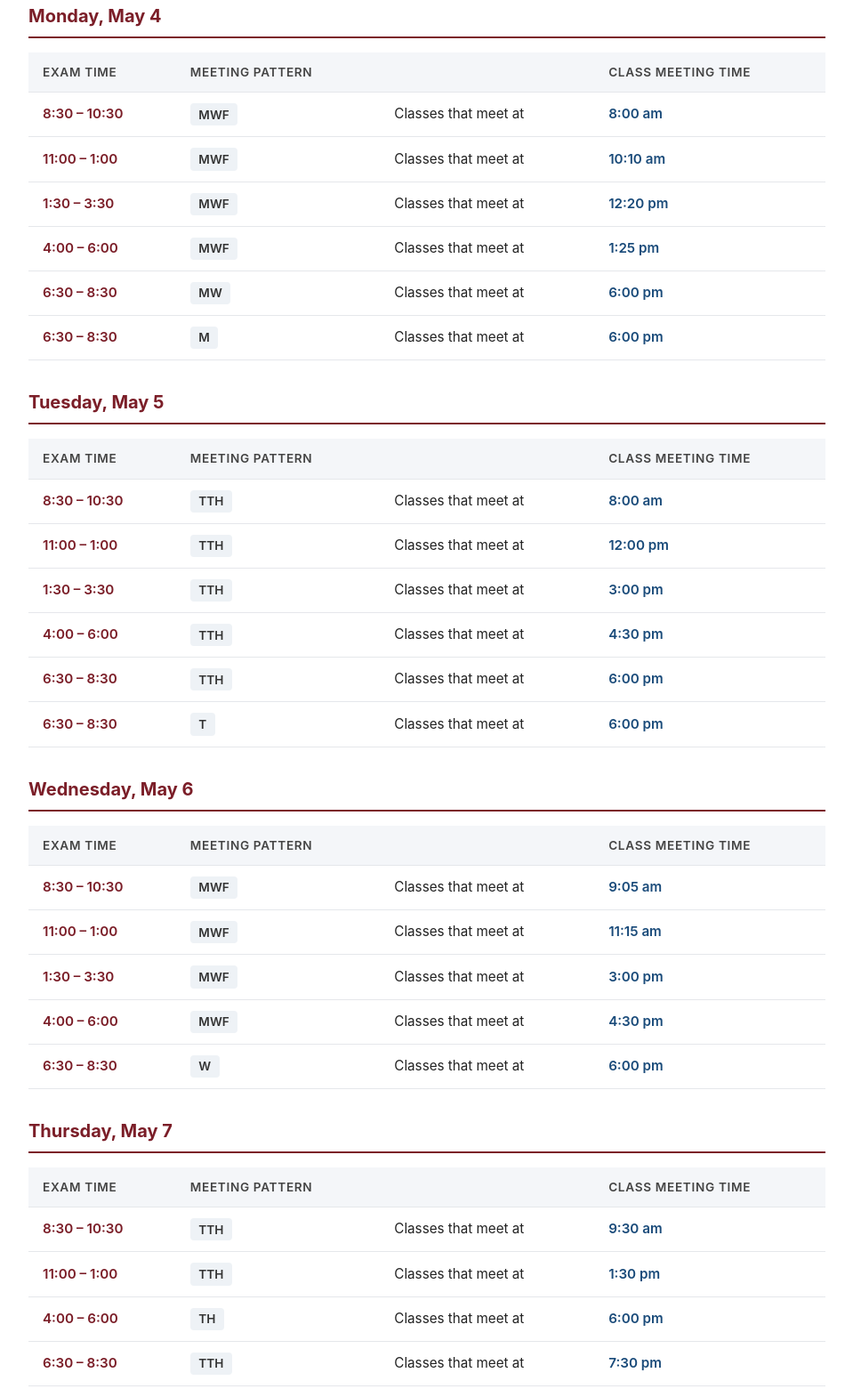
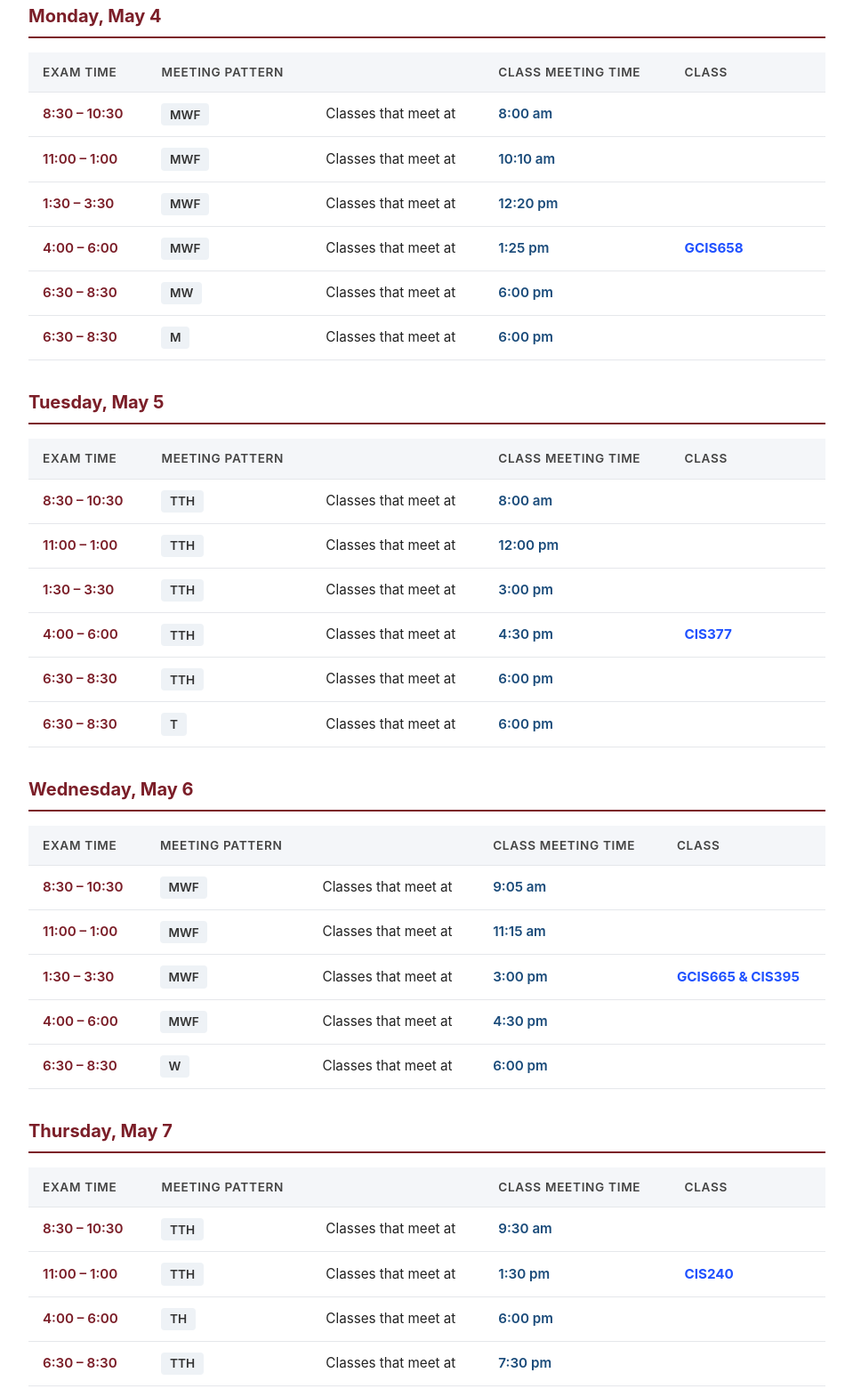
Before and after one commit to cannell001/Final-Exam, a plain HTML site: page index.html in a window 1280 px wide. Shown: the part 200-1761 px from the top of the page at 89% size, without its empty margins (160-1119 px from the left). Drawn offline with Linux system fonts and the light colour scheme.

Commit message:
Class Times

```diff
--- a/index.html
+++ b/index.html
@@ -58,6 +58,7 @@
   tbody tr:hover { background: #fafbfc; }
   .exam-time { font-weight: 600; color: #7b1e28; white-space: nowrap; }
   .class-time { font-weight: 600; color: #1a4b7a; white-space: nowrap; }
+  .class-name { color: #333; min-width: 160px; font-style: italic; }
   .pattern {
     display: inline-block;
     background: #eef2f6;
@@ -90,14 +91,14 @@
     <section class="day-section">
       <h2>Monday, May 4</h2>
       <table>
-        <thead><tr><th>Exam Time</th><th>Meeting Pattern</th><th></th><th>Class Meeting Time</th></tr></thead>
+        <thead><tr><th>Exam Time</th><th>Meeting Pattern</th><th></th><th>Class Meeting Time</th><th>Class</th></tr></thead>
         <tbody>
-          <tr><td class="exam-time">8:30 – 10:30</td><td><span class="pattern">MWF</span></td><td>Classes that meet at</td><td class="class-time">8:00 am</td></tr>
-          <tr><td class="exam-time">11:00 – 1:00</td><td><span class="pattern">MWF</span></td><td>Classes that meet at</td><td class="class-time">10:10 am</td></tr>
-          <tr><td class="exam-time">1:30 – 3:30</td><td><span class="pattern">MWF</span></td><td>Classes that meet at</td><td class="class-time">12:20 pm</td></tr>
-          <tr><td class="exam-time">4:00 – 6:00</td><td><span class="pattern">MWF</span></td><td>Classes that meet at</td><td class="class-time">1:25 pm</td></tr>
-          <tr><td class="exam-time">6:30 – 8:30</td><td><span class="pattern">MW</span></td><td>Classes that meet at</td><td class="class-time">6:00 pm</td></tr>
-          <tr><td class="exam-time">6:30 – 8:30</td><td><span class="pattern">M</span></td><td>Classes that meet at</td><td class="class-time">6:00 pm</td></tr>
+          <tr><td class="exam-time">8:30 – 10:30</td><td><span class="pattern">MWF</span></td><td>Classes that meet at</td><td class="class-time">8:00 am</td><td class="class-name"></td></tr>
+          <tr><td class="exam-time">11:00 – 1:00</td><td><span class="pattern">MWF</span></td><td>Classes that meet at</td><td class="class-time">10:10 am</td><td class="class-name"></td></tr>
+          <tr><td class="exam-time">1:30 – 3:30</td><td><span class="pattern">MWF</span></td><td>Classes that meet at</td><td class="class-time">12:20 pm</td><td class="class-name"></td></tr>
+          <tr><td class="exam-time">4:00 – 6:00</td><td><span class="pattern">MWF</span></td><td>Classes that meet at</td><td class="class-time">1:25 pm</td><td class="class-name" style="color:#1F51FF;font-weight:700;font-style:normal;">GCIS658</td></tr>
+          <tr><td class="exam-time">6:30 – 8:30</td><td><span class="pattern">MW</span></td><td>Classes that meet at</td><td class="class-time">6:00 pm</td><td class="class-name"></td></tr>
+          <tr><td class="exam-time">6:30 – 8:30</td><td><span class="pattern">M</span></td><td>Classes that meet at</td><td class="class-time">6:00 pm</td><td class="class-name"></td></tr>
         </tbody>
       </table>
     </section>
@@ -105,14 +106,14 @@
     <section class="day-section">
       <h2>Tuesday, May 5</h2>
       <table>
-        <thead><tr><th>Exam Time</th><th>Meeting Pattern</th><th></th><th>Class Meeting Time</th></tr></thead>
+        <thead><tr><th>Exam Time</th><th>Meeting Pattern</th><th></th><th>Class Meeting Time</th><th>Class</th></tr></thead>
         <tbody>
-          <tr><td class="exam-time">8:30 – 10:30</td><td><span class="pattern">TTH</span></td><td>Classes that meet at</td><td class="class-time">8:00 am</td></tr>
-          <tr><td class="exam-time">11:00 – 1:00</td><td><span class="pattern">TTH</span></td><td>Classes that meet at</td><td class="class-time">12:00 pm</td></tr>
-          <tr><td class="exam-time">1:30 – 3:30</td><td><span class="pattern">TTH</span></td><td>Classes that meet at</td><td class="class-time">3:00 pm</td></tr>
-          <tr><td class="exam-time">4:00 – 6:00</td><td><span class="pattern">TTH</span></td><td>Classes that meet at</td><td class="class-time">4:30 pm</td></tr>
-          <tr><td class="exam-time">6:30 – 8:30</td><td><span class="pattern">TTH</span></td><td>Classes that meet at</td><td class="class-time">6:00 pm</td></tr>
-          <tr><td class="exam-time">6:30 – 8:30</td><td><span class="pattern">T</span></td><td>Classes that meet at</td><td class="class-time">6:00 pm</td></tr>
+          <tr><td class="exam-time">8:30 – 10:30</td><td><span class="pattern">TTH</span></td><td>Classes that meet at</td><td class="class-time">8:00 am</td><td class="class-name"></td></tr>
+          <tr><td class="exam-time">11:00 – 1:00</td><td><span class="pattern">TTH</span></td><td>Classes that meet at</td><td class="class-time">12:00 pm</td><td class="class-name"></td></tr>
+          <tr><td class="exam-time">1:30 – 3:30</td><td><span class="pattern">TTH</span></td><td>Classes that meet at</td><td class="class-time">3:00 pm</td><td class="class-name"></td></tr>
+          <tr><td class="exam-time">4:00 – 6:00</td><td><span class="pattern">TTH</span></td><td>Classes that meet at</td><td class="class-time">4:30 pm</td><td class="class-name" style="color:#1F51FF;font-weight:700;font-style:normal;">CIS377</td></tr>
+          <tr><td class="exam-time">6:30 – 8:30</td><td><span class="pattern">TTH</span></td><td>Classes that meet at</td><td class="class-time">6:00 pm</td><td class="class-name"></td></tr>
+          <tr><td class="exam-time">6:30 – 8:30</td><td><span class="pattern">T</span></td><td>Classes that meet at</td><td class="class-time">6:00 pm</td><td class="class-name"></td></tr>
         </tbody>
       </table>
     </section>
@@ -120,13 +121,13 @@
     <section class="day-section">
       <h2>Wednesday, May 6</h2>
       <table>
-        <thead><tr><th>Exam Time</th><th>Meeting Pattern</th><th></th><th>Class Meeting Time</th></tr></thead>
+        <thead><tr><th>Exam Time</th><th>Meeting Pattern</th><th></th><th>Class Meeting Time</th><th>Class</th></tr></thead>
         <tbody>
-          <tr><td class="exam-time">8:30 – 10:30</td><td><span class="pattern">MWF</span></td><td>Classes that meet at</td><td class="class-time">9:05 am</td></tr>
-          <tr><td class="exam-time">11:00 – 1:00</td><td><span class="pattern">MWF</span></td><td>Classes that meet at</td><td class="class-time">11:15 am</td></tr>
-          <tr><td class="exam-time">1:30 – 3:30</td><td><span class="pattern">MWF</span></td><td>Classes that meet at</td><td class="class-time">3:00 pm</td></tr>
-          <tr><td class="exam-time">4:00 – 6:00</td><td><span class="pattern">MWF</span></td><td>Classes that meet at</td><td class="class-time">4:30 pm</td></tr>
-          <tr><td class="exam-time">6:30 – 8:30</td><td><span class="pattern">W</span></td><td>Classes that meet at</td><td class="class-time">6:00 pm</td></tr>
+          <tr><td class="exam-time">8:30 – 10:30</td><td><span class="pattern">MWF</span></td><td>Classes that meet at</td><td class="class-time">9:05 am</td><td class="class-name"></td></tr>
+          <tr><td class="exam-time">11:00 – 1:00</td><td><span class="pattern">MWF</span></td><td>Classes that meet at</td><td class="class-time">11:15 am</td><td class="class-name"></td></tr>
+          <tr><td class="exam-time">1:30 – 3:30</td><td><span class="pattern">MWF</span></td><td>Classes that meet at</td><td class="class-time">3:00 pm</td><td class="class-name" style="color:#1F51FF;font-weight:700;font-style:normal;">GCIS665 &amp; CIS395</td></tr>
+          <tr><td class="exam-time">4:00 – 6:00</td><td><span class="pattern">MWF</span></td><td>Classes that meet at</td><td class="class-time">4:30 pm</td><td class="class-name"></td></tr>
+          <tr><td class="exam-time">6:30 – 8:30</td><td><span class="pattern">W</span></td><td>Classes that meet at</td><td class="class-time">6:00 pm</td><td class="class-name"></td></tr>
         </tbody>
       </table>
     </section>
@@ -134,12 +135,12 @@
     <section class="day-section">
       <h2>Thursday, May 7</h2>
       <table>
-        <thead><tr><th>Exam Time</th><th>Meeting Pattern</th><th></th><th>Class Meeting Time</th></tr></thead>
+        <thead><tr><th>Exam Time</th><th>Meeting Pattern</th><th></th><th>Class Meeting Time</th><th>Class</th></tr></thead>
         <tbody>
-          <tr><td class="exam-time">8:30 – 10:30</td><td><span class="pattern">TTH</span></td><td>Classes that meet at</td><td class="class-time">9:30 am</td></tr>
-          <tr><td class="exam-time">11:00 – 1:00</td><td><span class="pattern">TTH</span></td><td>Classes that meet at</td><td class="class-time">1:30 pm</td></tr>
-          <tr><td class="exam-time">4:00 – 6:00</td><td><span class="pattern">TH</span></td><td>Classes that meet at</td><td class="class-time">6:00 pm</td></tr>
-          <tr><td class="exam-time">6:30 – 8:30</td><td><span class="pattern">TTH</span></td><td>Classes that meet at</td><td class="class-time">7:30 pm</td></tr>
+          <tr><td class="exam-time">8:30 – 10:30</td><td><span class="pattern">TTH</span></td><td>Classes that meet at</td><td class="class-time">9:30 am</td><td class="class-name"></td></tr>
+          <tr><td class="exam-time">11:00 – 1:00</td><td><span class="pattern">TTH</span></td><td>Classes that meet at</td><td class="class-time">1:30 pm</td><td class="class-name" style="color:#1F51FF;font-weight:700;font-style:normal;">CIS240</td></tr>
+          <tr><td class="exam-time">4:00 – 6:00</td><td><span class="pattern">TH</span></td><td>Classes that meet at</td><td class="class-time">6:00 pm</td><td class="class-name"></td></tr>
+          <tr><td class="exam-time">6:30 – 8:30</td><td><span class="pattern">TTH</span></td><td>Classes that meet at</td><td class="class-time">7:30 pm</td><td class="class-name"></td></tr>
         </tbody>
       </table>
     </section>
@@ -151,3 +152,4 @@
 </div>
 </body>
 </html>
+<!-- Now add 'CIS377' to the row 4:00 - 6:00 TTH  CMT at 4:30 pm in block Tuesday, May 5th -->
```
